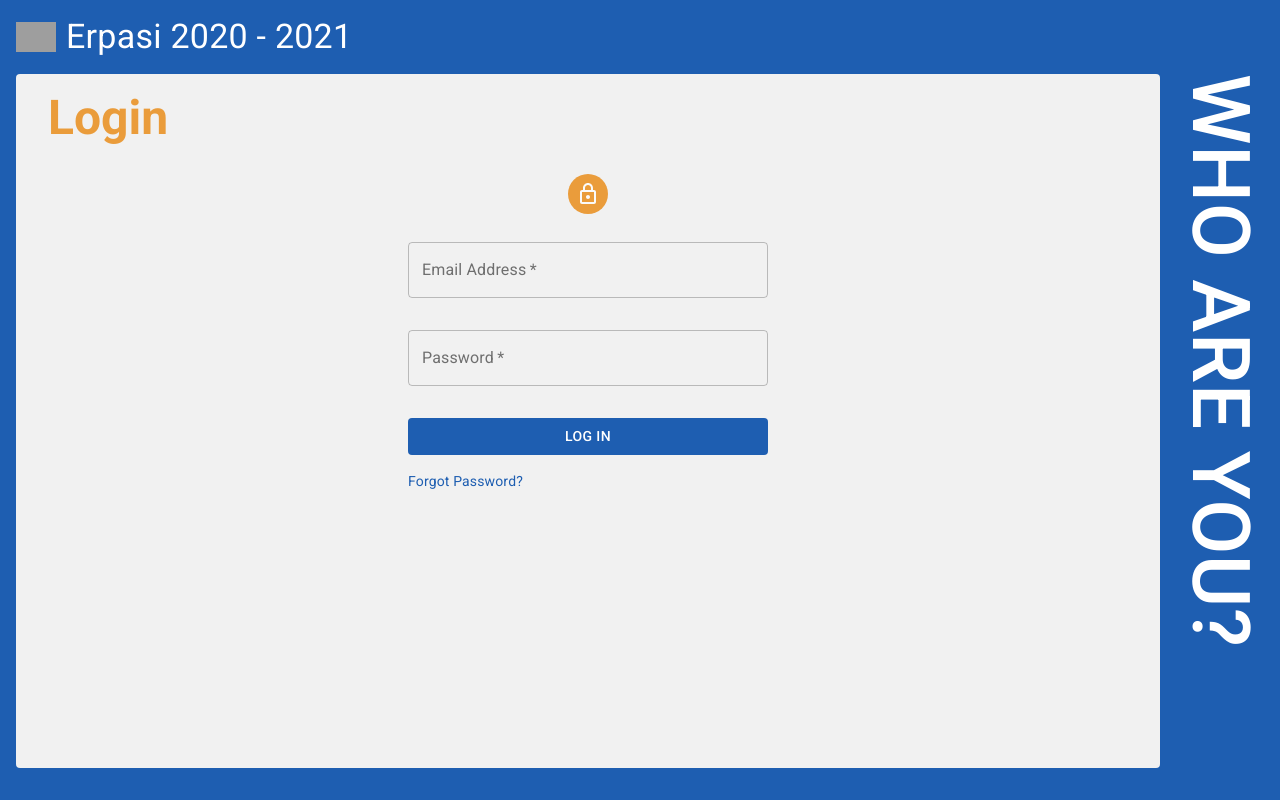
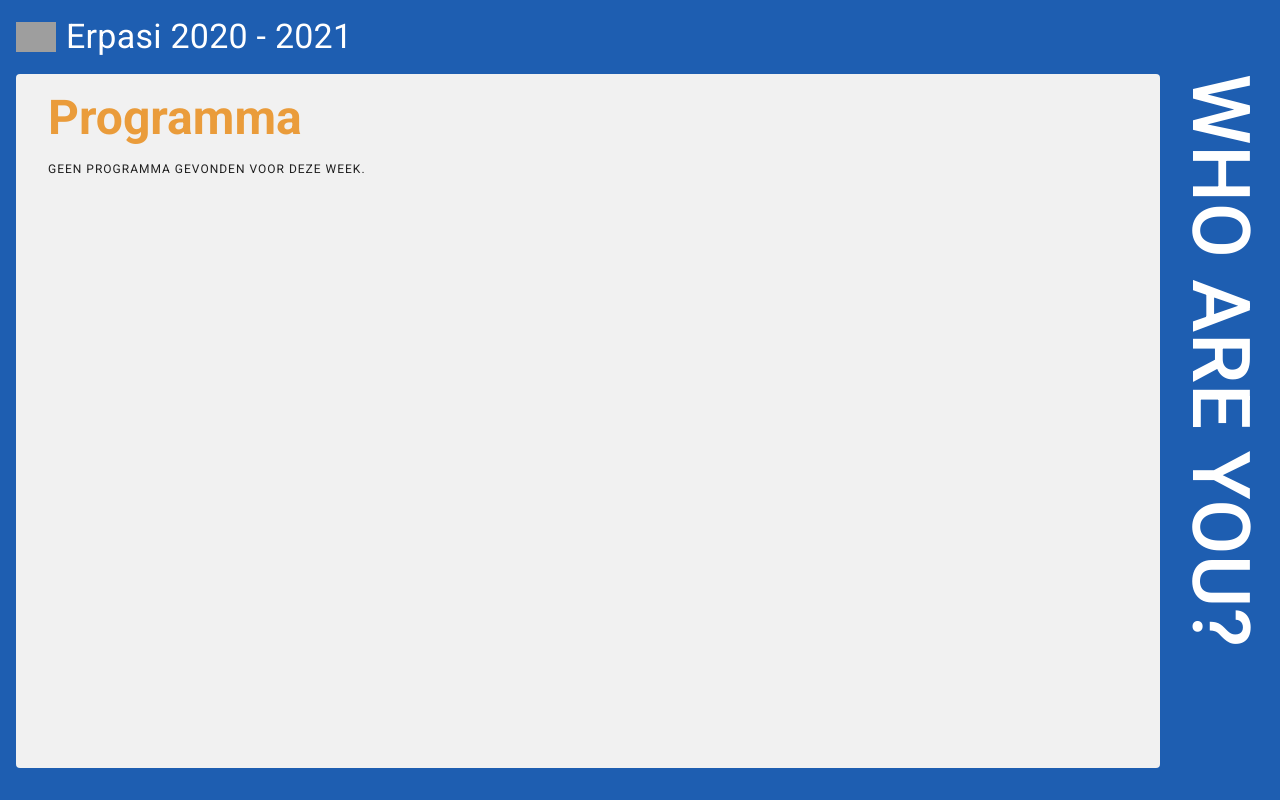
Before and after one commit to willemverbuyst/sb-client, a React (Create React App) app: page /programma in a window 1280 px wide. Before the commit this address led to /login. Built offline with nearby package versions, Linux system fonts and the light colour scheme; no server answers; grey boxes are pictures that could not be loaded.

Commit message:
Update program page

```diff
--- a/src/Pages/Program/index.tsx
+++ b/src/Pages/Program/index.tsx
@@ -1,32 +1,29 @@
+import { Box } from '@material-ui/core';
 import React, { ReactElement } from 'react';
 import { useSelector } from 'react-redux';
 
 import MessageComponent from '../../Components/Communication/Message';
+import ProgressComponent from '../../Components/Progress';
 import PageTitle from '../../Components/Title/PageTitle';
-import PageContent from '../../Sections/PageContent';
 import Predictions from '../../Sections/Predictions';
+import { selectAppLoading } from '../../store/appState/selectors';
 import { selectCurrentRoundSortedByTime } from '../../store/user/selectors';
 
 const Program: React.FC = (): ReactElement => {
   const currentRoundSortedByTime = useSelector(selectCurrentRoundSortedByTime);
+  const isLoading = useSelector(selectAppLoading);
 
   return (
-    <PageContent
-      loadingText=""
-      content={
-        <>
-          <PageTitle title="Programma" color="secondary" />
-          {currentRoundSortedByTime ? (
-            <Predictions
-              predictions={currentRoundSortedByTime}
-              display="private"
-            />
-          ) : (
-            <MessageComponent message="Er staan voor deze week geen wedstrijden gepland." />
-          )}
-        </>
-      }
-    />
+    <Box>
+      <PageTitle title="Programma" color="secondary" />
+      {isLoading ? (
+        <ProgressComponent />
+      ) : currentRoundSortedByTime ? (
+        <Predictions predictions={currentRoundSortedByTime} display="private" />
+      ) : (
+        <MessageComponent message="Geen programma gevonden voor deze week." />
+      )}
+    </Box>
   );
 };
 
--- a/src/Pages/Rules/index.tsx
+++ b/src/Pages/Rules/index.tsx
@@ -1,20 +1,15 @@
+import { Box } from '@material-ui/core';
 import React, { ReactElement } from 'react';
 
 import PageTitle from '../../Components/Title/PageTitle';
-import PageContent from '../../Sections/PageContent';
 import AccordionWithRules from './AccordionWithRules';
 
 const Rules: React.FC = (): ReactElement => {
   return (
-    <PageContent
-      loadingText="Regels"
-      content={
-        <>
-          <PageTitle title="Regels" color="secondary" />
-          <AccordionWithRules />
-        </>
-      }
-    />
+    <Box>
+      <PageTitle title="Regels" color="secondary" />
+      <AccordionWithRules />
+    </Box>
   );
 };
 
```
